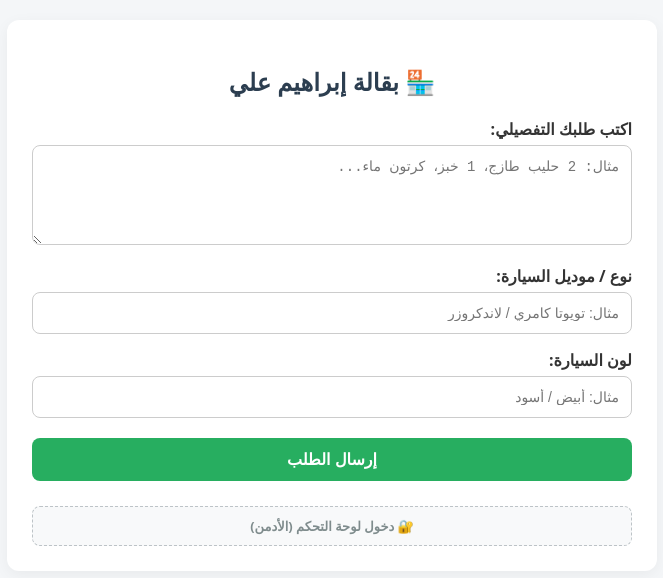
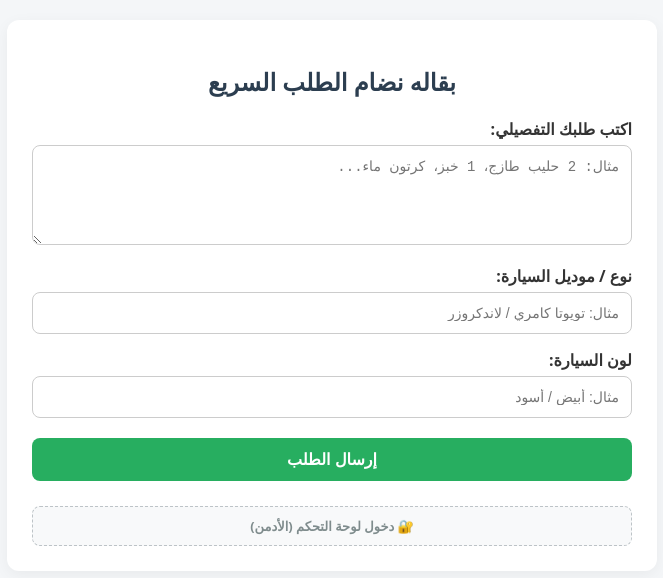
Before and after one commit to ixc9/-mtjr, a plain HTML site: page index.html in a window 1280 px wide. Shown: the whole page, without its empty margins (308-971 px from the left). Drawn offline with Linux system fonts and the light colour scheme.

Commit message:
Update title and heading for grocery store

```diff
--- a/index.html
+++ b/index.html
@@ -3,7 +3,7 @@
 <head>
     <meta charset="UTF-8">
     <meta name="viewport" content="width=device-width, initial-scale=1.0">
-    <title>بقالة إبراهيم علي</title>
+    <title>بقاله</title>
     <style>
         body { font-family: system-ui, -apple-system, sans-serif; background: #f4f6f8; margin: 0; padding: 20px; color: #333; }
         .container { max-width: 600px; background: #fff; padding: 25px; border-radius: 12px; box-shadow: 0 4px 15px rgba(0,0,0,0.05); margin: 0 auto; }
@@ -20,7 +20,7 @@
 <body>
 
 <div class="container">
-    <h2>🏪 بقالة إبراهيم علي</h2>
+    <h2>بقاله نضام الطلب السريع</h2>
     <form id="orderForm">
         <label for="itemsText">اكتب طلبك التفصيلي:</label>
         <textarea id="itemsText" placeholder="مثال: 2 حليب طازج، 1 خبز، كرتون ماء..." required></textarea>
```
